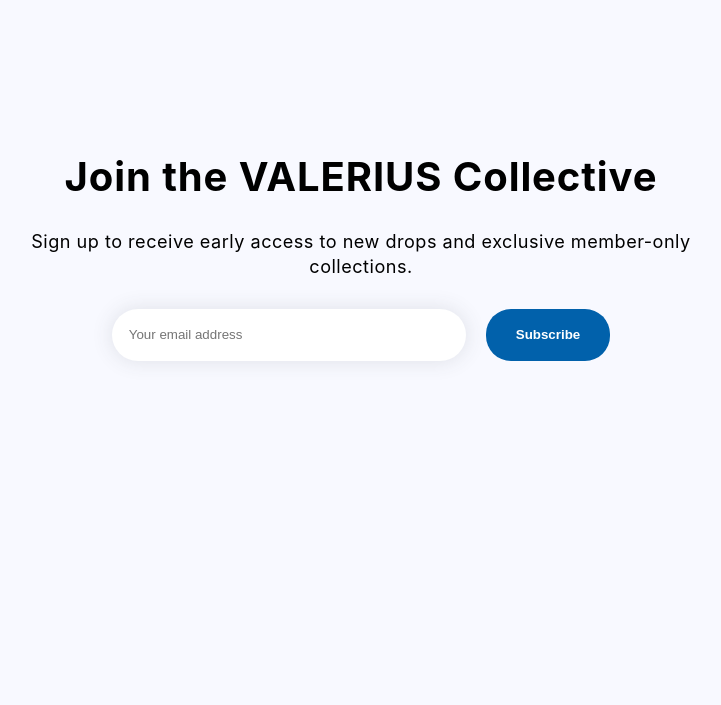
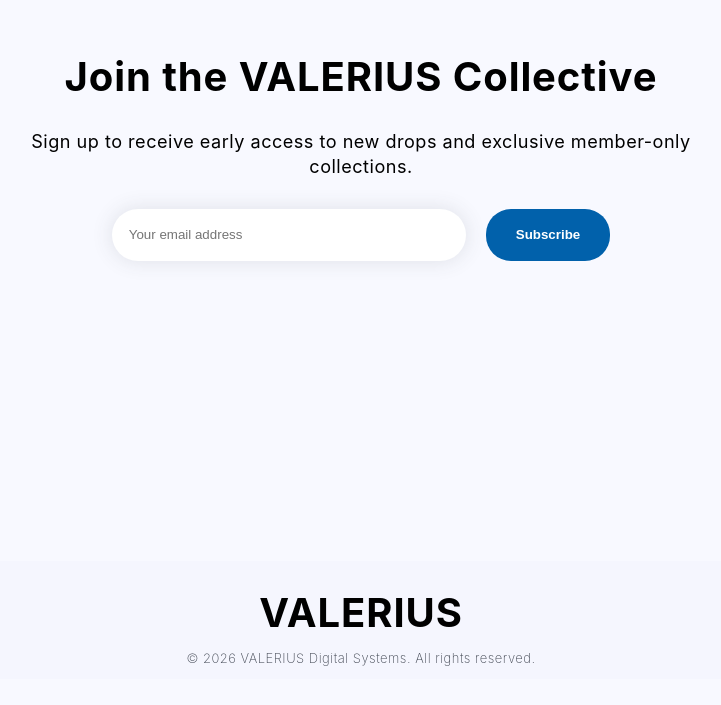
Before and after one commit to KTAGit/shopping_cart, a React (Vite) app: page / in a window 1280 px wide. Shown: the part 1969-2674 px from the top of the page, without its empty margins (279-1000 px from the left). After the commit the page ends 2648 px from the top, so only its background shows below. Built offline with nearby package versions, Linux system fonts and the light colour scheme; a web font is replaced by a local one.

Commit message:
Add Footer component and styling

```diff
--- a/src/App.jsx
+++ b/src/App.jsx
@@ -3,6 +3,7 @@
 import { Hero } from './Hero'
 import { Categories } from './Categories'
 import { SignUp } from './SignUp'
+import { Footer } from './Footer'
 
 function App() {
   return (
@@ -11,6 +12,7 @@
     <Hero />
     <Categories />
     <SignUp />
+    <Footer />
     </>
   )
 }
--- /dev/null
+++ b/src/Footer.jsx
@@ -0,0 +1,8 @@
+export function Footer() {
+    return (
+        <div className="footer-container">
+            <h1>VALERIUS</h1>
+            <p>© 2026 VALERIUS Digital Systems. All rights reserved.</p>
+        </div>
+    )
+}
--- a/src/index.css
+++ b/src/index.css
@@ -266,7 +266,7 @@
 
 
 .sign-up-container {
-  margin: 400px 0px 400px 0px;
+  margin: 300px 0px 300px 0px;
   width: 100%;
   display: flex;
   flex-direction: column;
@@ -310,3 +310,24 @@
 
   }
 }
+
+.footer-container {
+  width: 100%;
+  display: flex;
+  flex-direction: column;
+  align-items: center;
+  background-color: #F5F6FE;
+
+  h1 {
+    letter-spacing: .9px;
+    font-size: 2.5em;
+    margin-bottom: 0;
+  }
+
+  p {
+    font-size: 13px;
+    font-weight: 200;
+    color:#414752;
+    letter-spacing: .5px;
+  }
+}
```
